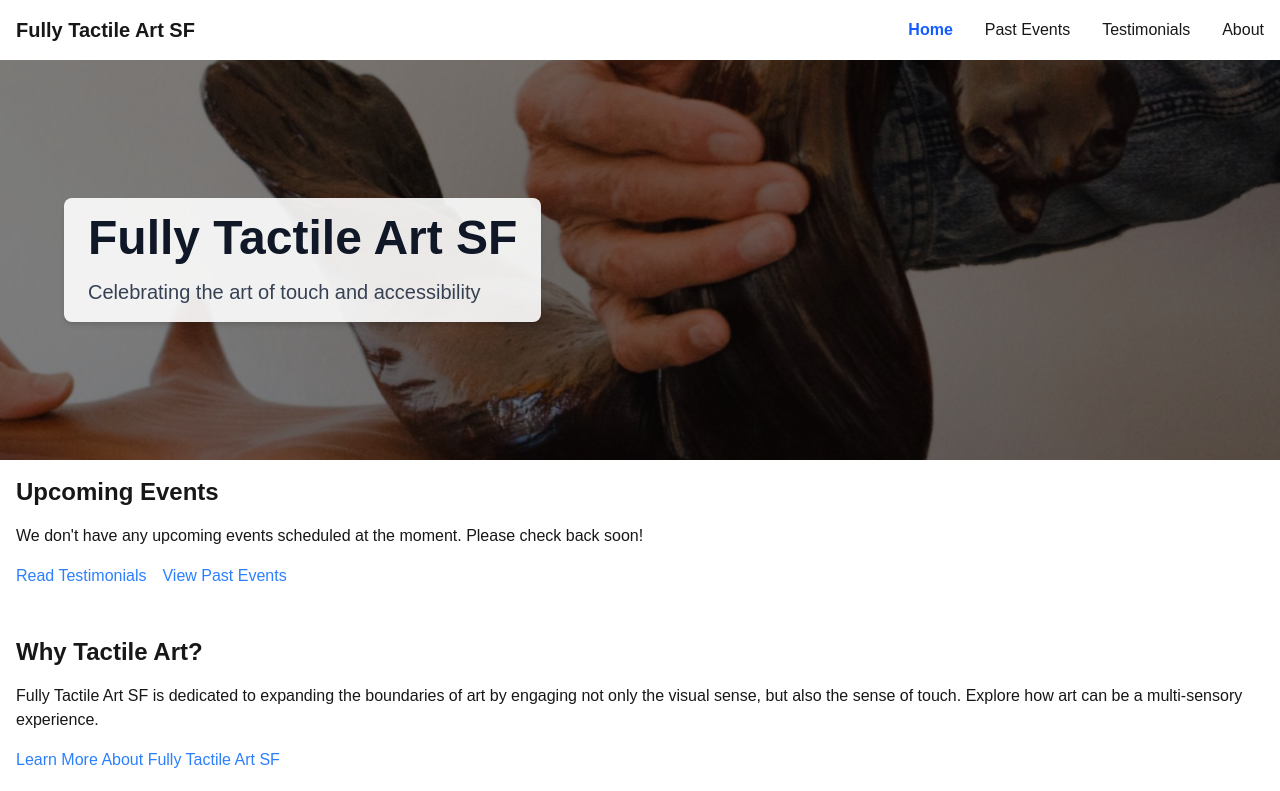
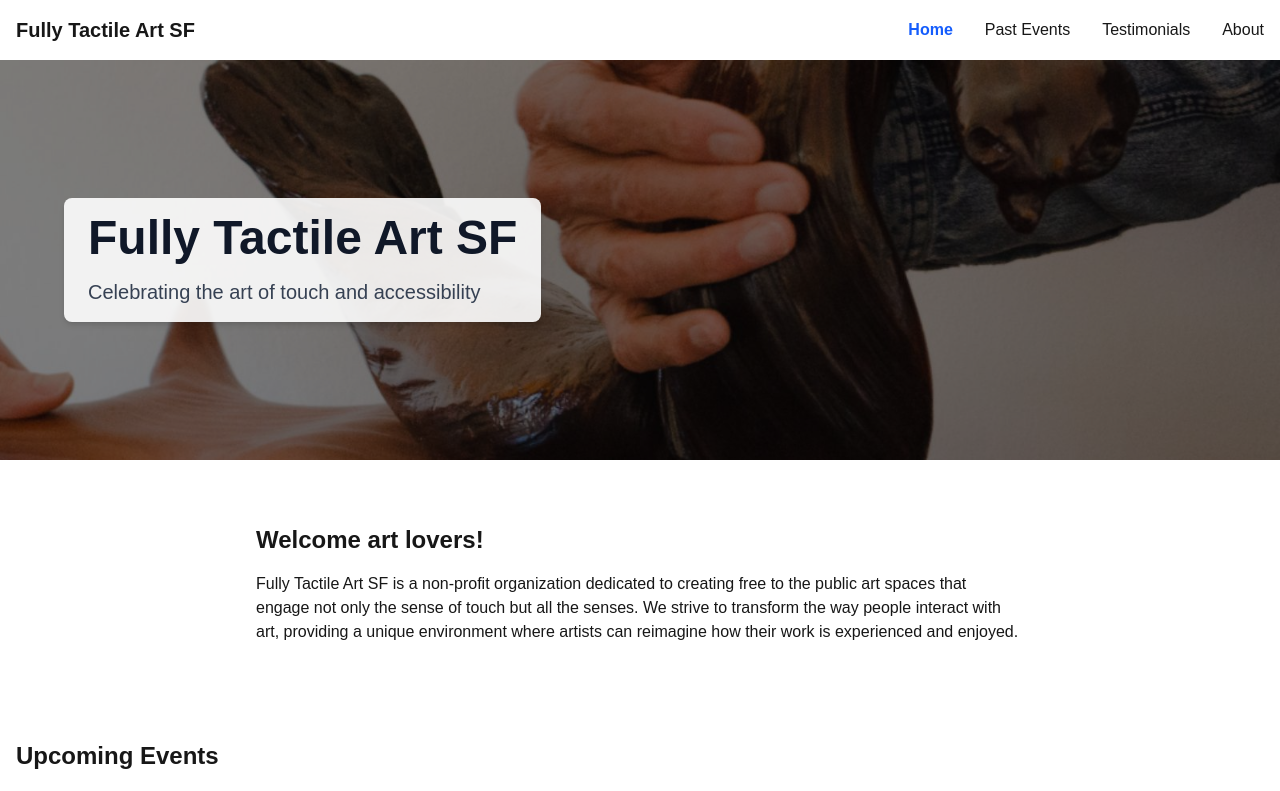
Before and after one commit to ianbuchanan42/fully-tactile-art-sf, a Next.js app: page / in a window 1280 px wide. Shown: the top 791 px of the page. Built offline with nearby package versions, Linux system fonts and the light colour scheme.

Commit message:
add skip link and add welcome section

```diff
--- a/src/app/layout.tsx
+++ b/src/app/layout.tsx
@@ -19,7 +19,9 @@ export default function RootLayout({
         className={`${geistSans.variable} ${geistMono.variable} antialiased flex flex-col min-h-screen`}
       >
         <Navigation />
-        <main className='flex-grow'>{children}</main>
+        <main id='main-content' className='flex-grow'>
+          {children}
+        </main>
         <Footer />
       </body>
     </html>
--- a/src/app/page.tsx
+++ b/src/app/page.tsx
@@ -18,6 +18,16 @@ export default function Home() {
       />
 
       <article className='container mx-auto p-4'>
+        <section className='mb-12 max-w-3xl mx-auto py-12'>
+          <h2 className='text-2xl font-semibold mb-4'>Welcome art lovers!</h2>
+          <p>
+            Fully Tactile Art SF is a non-profit organization dedicated to
+            creating free to the public art spaces that engage not only the
+            sense of touch but all the senses. We strive to transform the way
+            people interact with art, providing a unique environment where
+            artists can reimagine how their work is experienced and enjoyed.
+          </p>
+        </section>
         <div className='content'>
           {nextEvent ? (
             <section
--- a/src/components/Navigation.tsx
+++ b/src/components/Navigation.tsx
@@ -19,6 +19,15 @@ export default function Navigation() {
   };
 
   return (
+    <>
+      {/* Skip link for keyboard users */}
+      <a
+        href='#main-content'
+        className='sr-only focus:not-sr-only focus:absolute focus:z-50 focus:p-4 focus:bg-white focus:text-blue-600 focus:border-2 focus:border-blue-600 focus:top-2 focus:left-2 focus:outline-none'
+      >
+        Skip to main content
+      </a>
+
       <header className='bg-white py-4 shadow-sm'>
         <div className='container mx-auto px-4 flex justify-between items-center'>
           <Link href='/' className='text-xl font-bold'>
@@ -153,5 +162,6 @@ export default function Navigation() {
           </nav>
         )}
       </header>
+    </>
   );
 }
```
Lines whose indentation alone changed are shown as unchanged.
